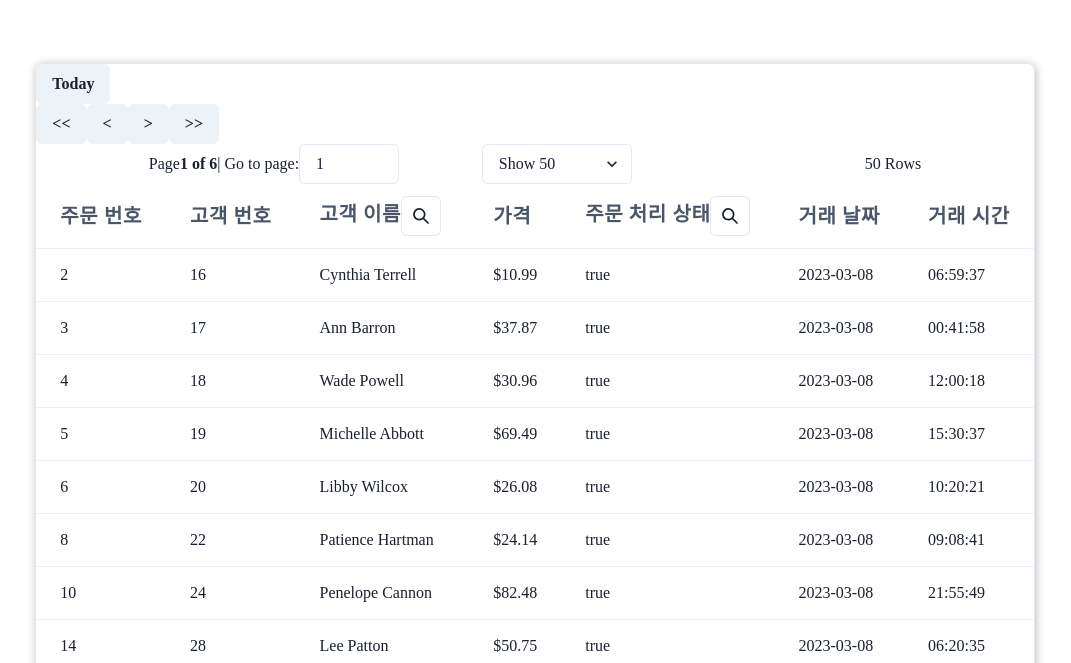
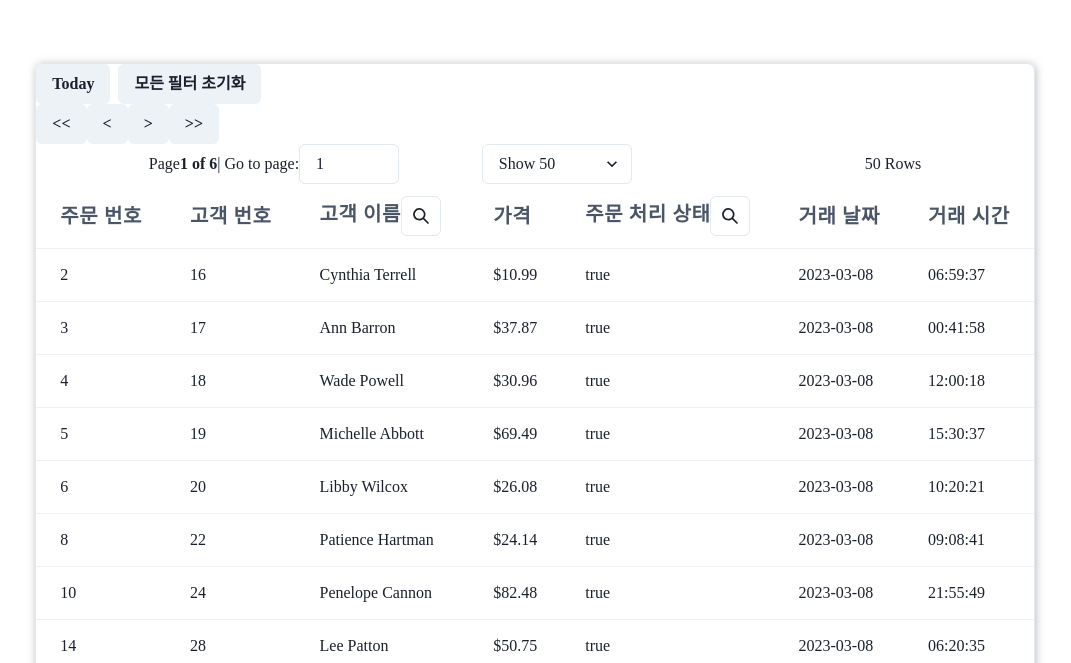
Before and after one commit to wanted-onboarding-10team/pre-onboarding-9th-4-10, a React (Create React App) app: page / in a window 1280 px wide. Shown: the part 137-800 px from the top of the page, without its empty margins (105-1176 px from the left). Built offline with nearby package versions, Linux system fonts and the light colour scheme; a web font is replaced by a local one.

Commit message:
[#3] feature: 모든 필터 초기화 버튼 구현
각각 필터를 설정하고 각각 초기화를 하는 것이 불편하다고 판단
모든 필터 초기화 버튼 구현

```diff
--- a/src/components/MainTable.tsx
+++ b/src/components/MainTable.tsx
@@ -62,6 +62,7 @@ const MainTable = ({
     <TableContainer overflow={'hidden'}>
       <HStack>
         <Button>Today</Button>
+        <Button onClick={() => table.setColumnFilters([])}>모든 필터 초기화</Button>
       </HStack>
       <Button onClick={() => table.setPageIndex(0)} disabled={!table.getCanPreviousPage()}>
         {'<<'}
```
